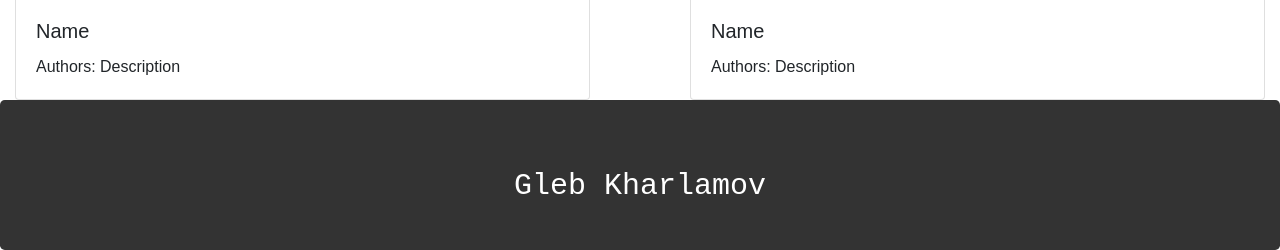
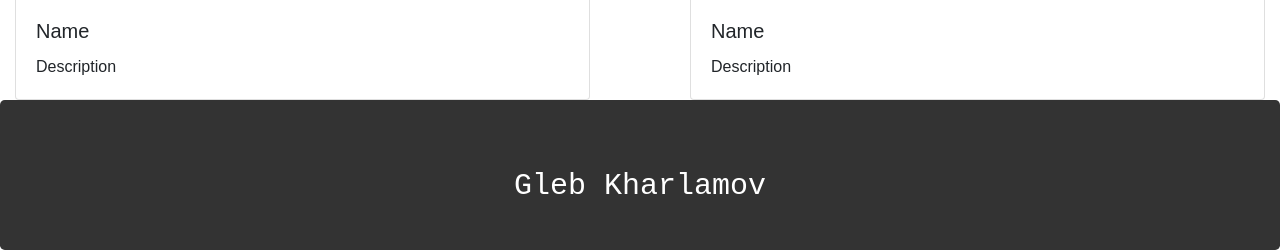
Before and after one commit to Warmetallic/website, a Django app: page /projects/ in a window 1280 px wide. Shown: the part 3352-3602 px from the top of the page. Run offline with Django 3.2, Linux system fonts and the light colour scheme; data comes from the database, SQL or seed files in the repository.

Commit message:
linkedin

```diff
--- a/website/templates/projects.html
+++ b/website/templates/projects.html
@@ -71,7 +71,7 @@
       <img class="gameIng" src="{{game.gameImage.url}}" alt="Card image cap">
       <div class="card-body">
         <h5 class="card-title limitText">{{game.gameName}}</h5>
-        <p class="card-text limitText"> Authors: {{game.gameDescription}} </p>
+        <p class="card-text limitText"> {{game.gameDescription}} </p>
       </div>
     </div>
     {% endfor %}
```
